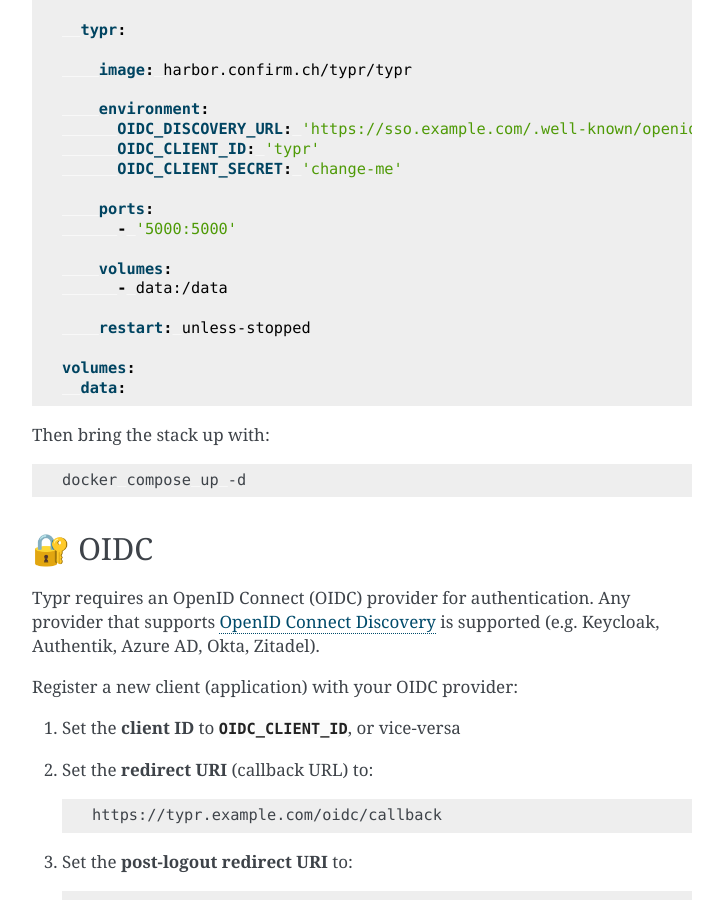
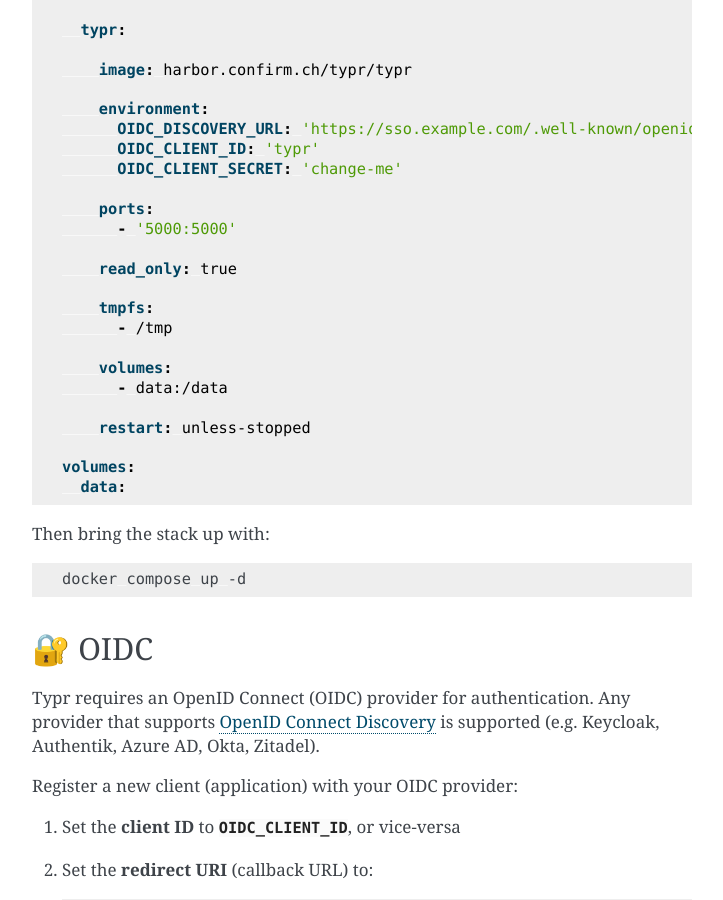
Before and after one commit to confirm/tino, a Sphinx documentation site: the page built from docs/deployment.rst, in a window 1280 px wide and 900 px high, scrolled down 889 px. Shown: the whole window, without its empty margins (388-1111 px from the left). Built offline with Sphinx 7.4.7, drawn with Linux system fonts in a browser that asks for light colours.

Commit message:
FEATURE: Allow read-only container filesystems

```diff
--- a/docs/_extras/docker-compose.yml
+++ b/docs/_extras/docker-compose.yml
@@ -13,6 +13,11 @@
     ports:
       - '5000:5000'
 
+    read_only: true
+
+    tmpfs:
+      - /tmp
+
     volumes:
       - data:/data
 
```
Also changed, not shown: 1 other file.
